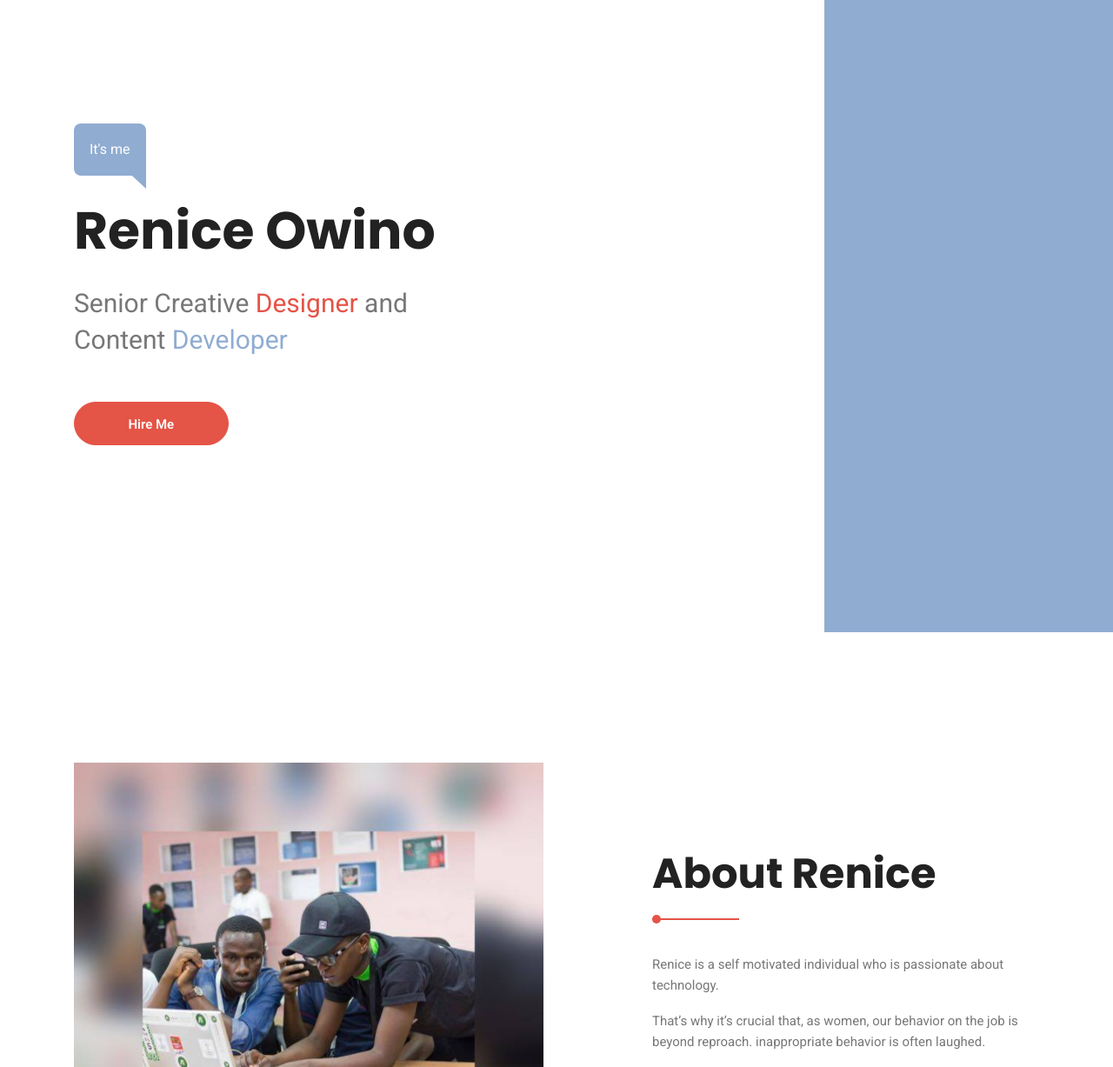
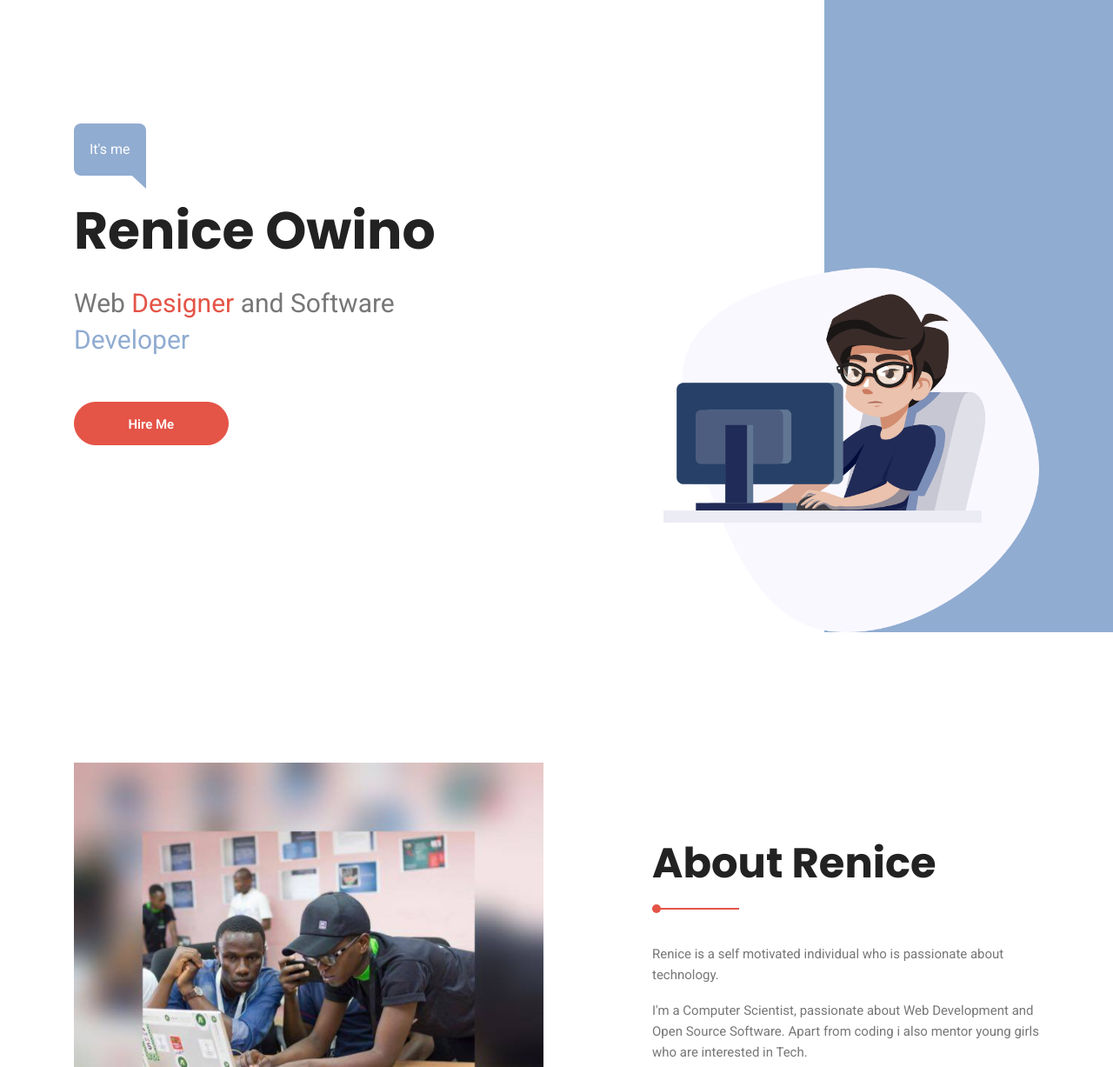
Before and after one commit to Renice-Owino/Renice-Owino.github.io, a plain HTML site: page index.html in a window 1280 px wide. Shown: the part 73-1300 px from the top of the page at 87% size. Drawn offline with nearby package versions, Linux system fonts and the light colour scheme; some packages are replaced by stand-ins of ours.

Commit message:
Second revision

```diff
--- a/index.html
+++ b/index.html
@@ -76,9 +76,9 @@
 					<div class="me wow fadeInDown" data-wow-duration="1s" data-wow-delay="1.2s">It's me</div>
 					<h1 class="wow fadeInUp" data-wow-duration="1s" data-wow-delay="1.7s">Renice Owino</h1>
 					<div class="designation mb-50 wow fadeInUp" data-wow-duration="1s" data-wow-delay="2.1s">
-						Senior Creative
+						Web
 						<span class="designer">Designer</span>
-						and Content
+						and Software
 						<span class="developer">Developer</span>
 					</div>
 					<a href="#contact" class="primary-btn" data-text="Hire Me">
@@ -91,9 +91,9 @@
 						<span>e</span>
 					</a>
 				</div>
-				<!-- <div class="banner-img col-lg-6 col-md-6 align-self-end">
-					<img class="img-fluid" src="img/banner-img.png" alt="">
-				</div>*** -->
+				<div class="banner-img col-lg-6 col-md-6 align-self-end">
+					<img class="img-fluid" src="img/rhe.png" alt="">
+				</div>
 			</div>
 		</div>
 	</section>
@@ -114,8 +114,7 @@
 					<div class="mb-50 wow fadeIn" data-wow-duration=".8s">
 						<p>
 							Renice is a self motivated individual who is passionate about technology.
-						<p>That’s why it’s crucial that, as women, our behavior on the job is beyond reproach. inappropriate behavior is often
-							laughed.
+						<p>I'm a Computer Scientist, passionate about Web Development and Open Source Software. Apart from coding i also mentor young girls who are interested in Tech.
 						</p>
 					</div>
 					<a href="#experience" class="primary-btn white" data-text="More Info">
@@ -157,29 +156,6 @@
 				</div>
 			</div>
 
-			<div class="row">
-				<!-- <div class="col-lg-12">
-					<div class="single-job">
-						<div class="top-sec d-flex justify-content-between">
-							<div class="top-left">
-								<h4>Network Technician</h4>
-								<p>TunapandaNet, Tunapanda Institute</p>
-							</div>
-							<div class="top-right">
-								<a href="#" class="primary-btn" data-text="Jul '15 to Present">
-									<span>J</span><span>u</span><span>l</span>
-									<span>'</span><span>1</span><span>5</span>
-									<span>t</span><span>o</span>
-									<span>P</span><span>r</span><span>e</span><span>s</span><span>e</span><span>n</span><span>t</span>
-								</a>
-							</div>
-						</div>
-						<div class="bottom-sec wow fadeIn" data-wow-duration="2s">
-							All users on MySpace will know that there are millions of people out there. Every day besides. All users on My will know
-							that there are millions of people out of the field there.
-						</div>
-					</div> -->
-				</div>
 				<div class="row">
 				<div class="col-lg-6">
 					<div class="single-job">
@@ -208,7 +184,7 @@
 					<div class="single-job">
 						<div class="top-sec d-flex justify-content-between">
 							<div class="top-left">
-								<h4>Web Developer</h4>
+								<h4>Web Designer</h4>
 								<p>Tunapanda Institute, Nairobi</p>
 							</div>
 							<div class="top-right">
@@ -329,7 +305,7 @@
 	</section>
 	<!-- End Service Area -->
 
-	<!-- Start Work Area Area -->
+	<!-- Start Work Area Area -->x
 	<section class="work-area section-gap-top section-gap-bottom-90" id="work">
 		<a id="portfolio" class="smooth"></a>
 		<div class="container">
```
Also changed, not shown: img/breakfast.jpg (added), img/rhe.png (added).
